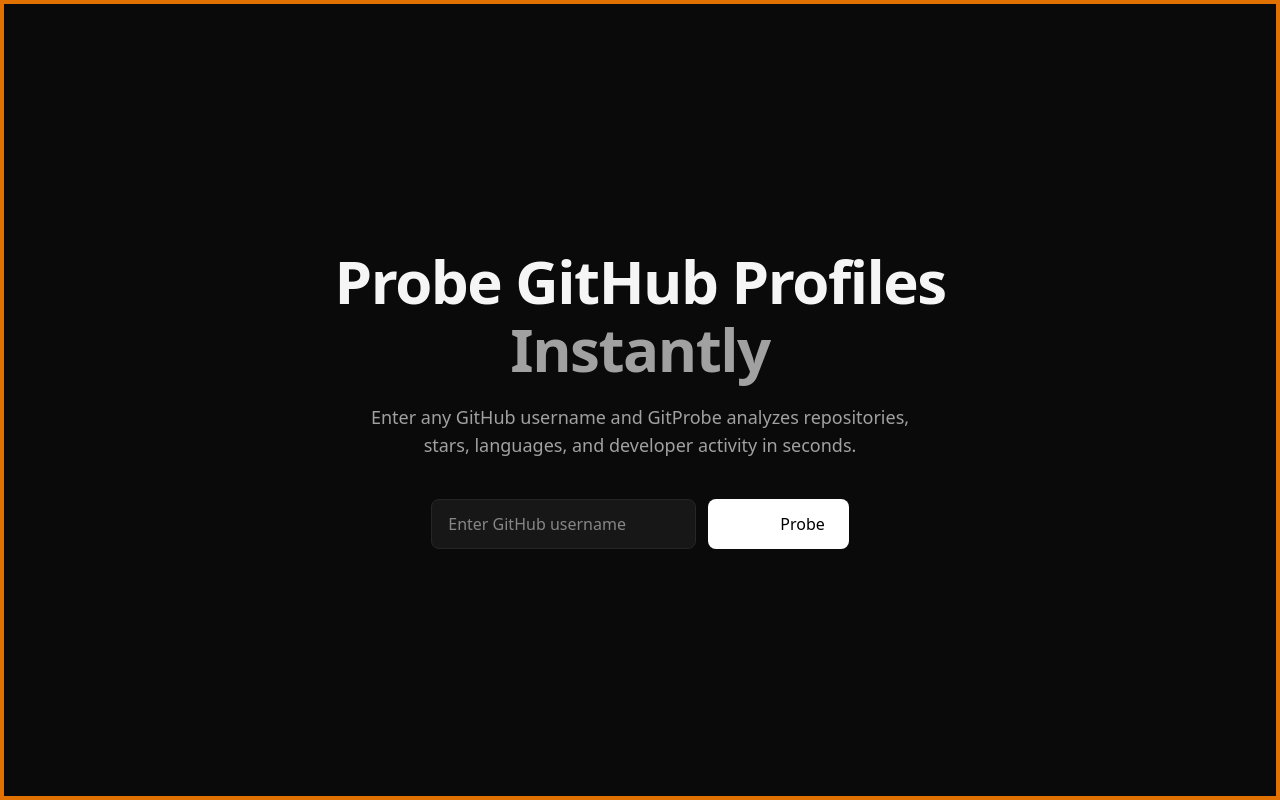
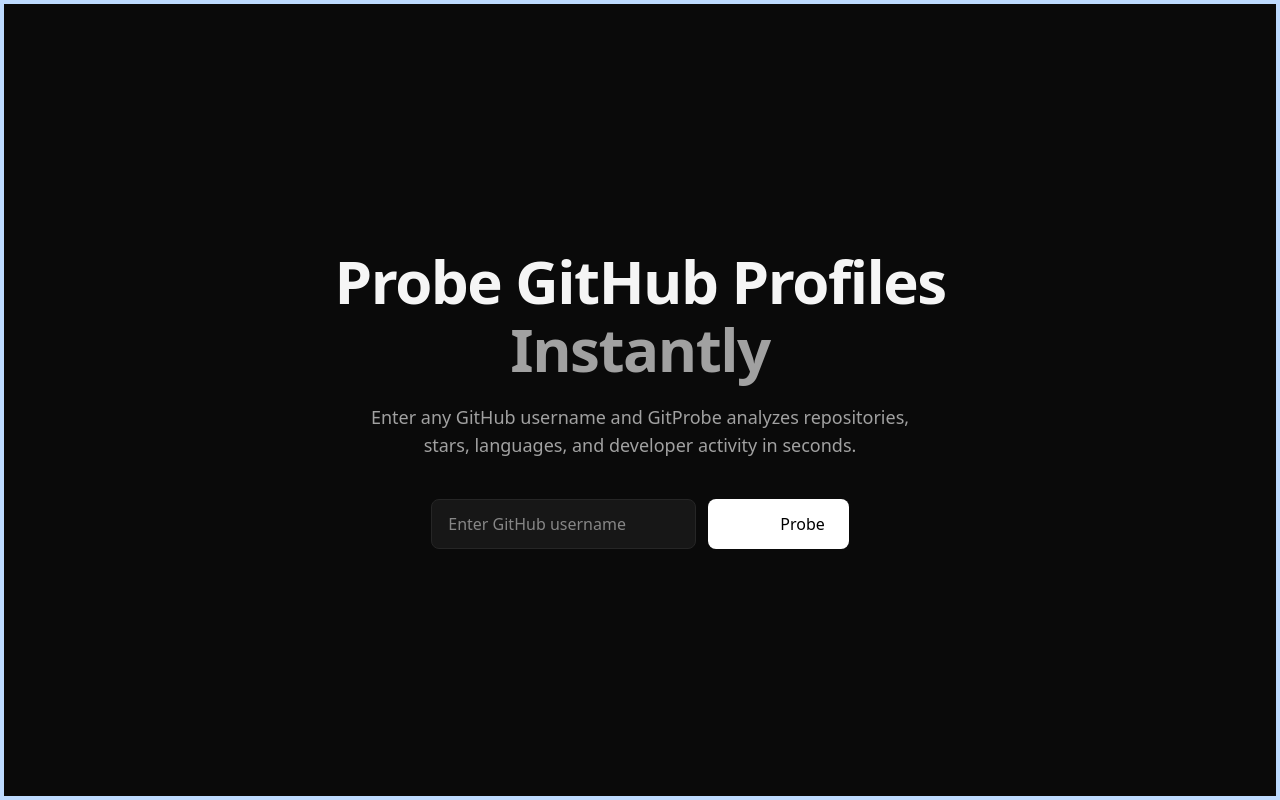
Before and after one commit to shamil-tp/git-probe, a Next.js app: page / in a window 1280 px wide. Shown: the top 800 px of the page. Built offline with nearby package versions, Linux system fonts and the light colour scheme; some icons are missing.

Commit message:
search bar width fix updated

```diff
--- a/app/page.tsx
+++ b/app/page.tsx
@@ -18,7 +18,7 @@
 
 
       {/* Hero */}
-      <section className="flex flex-col items-center justify-center border-4 border-amber-600 text-center h-screen">
+      <section className="flex flex-col items-center justify-center border-4 border-blue-200 text-center h-screen">
 
         <h1 className="text-5xl md:text-6xl font-bold tracking-tight max-w-3xl">
           Probe GitHub Profiles
--- a/components/ProbeBar.tsx
+++ b/components/ProbeBar.tsx
@@ -17,7 +17,7 @@
 
     return (
         <form action={handleSubmit}> {/* Use the wrapper function here */}
-            <div className="mt-10 flex w-[50vh] md:w-full flex-col md:flex-row max-w-xl gap-3">
+            <div className="mt-10 flex w-[90vw] md:w-full flex-col md:flex-row max-w-xl gap-3">
                 <input
                     type="text"
                     name="username"
```
